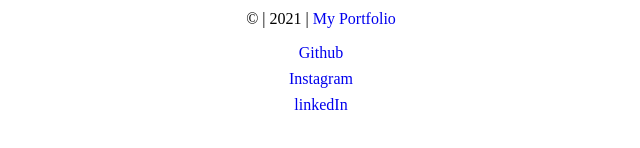
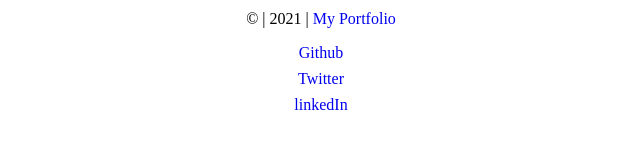
Before and after one commit to RahulSingh9131/Lucky-Birtday, a plain HTML site: page index.html in a window 1280 px wide. Shown: the part 512-660 px from the top of the page, 319-959 px from the left. Drawn offline with Linux system fonts and the light colour scheme.

Commit message:
update index.html

```diff
--- a/index.html
+++ b/index.html
@@ -22,7 +22,7 @@
             <p>© | 2021 | <a href="https://rahul-singh9131.netlify.app/"> My Portfolio</a></p>
             <ul class="footer-list">
                 <li class="list-item"><a href="https://github.com/RahulSingh9131">Github</a></li>
-                <li class="list-item"><a href="https://www.instagram.com/r_a_h_u_l_s_i_n_g_h3112/">Instagram</a></li>
+                <li class="list-item"><a href="https://twitter.com/singhrahul3112">Twitter</a></li>
                 <li class="list-item"><a href="https://www.linkedin.com/in/rahul-singh-06b83917a/">linkedIn</a></li>
             </ul>
         </footer>
```
